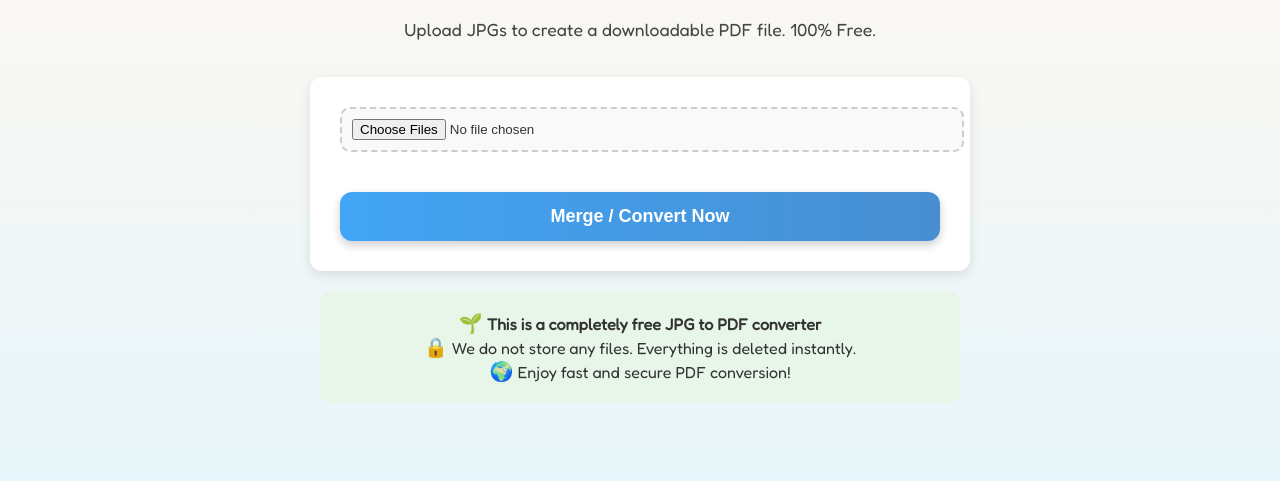
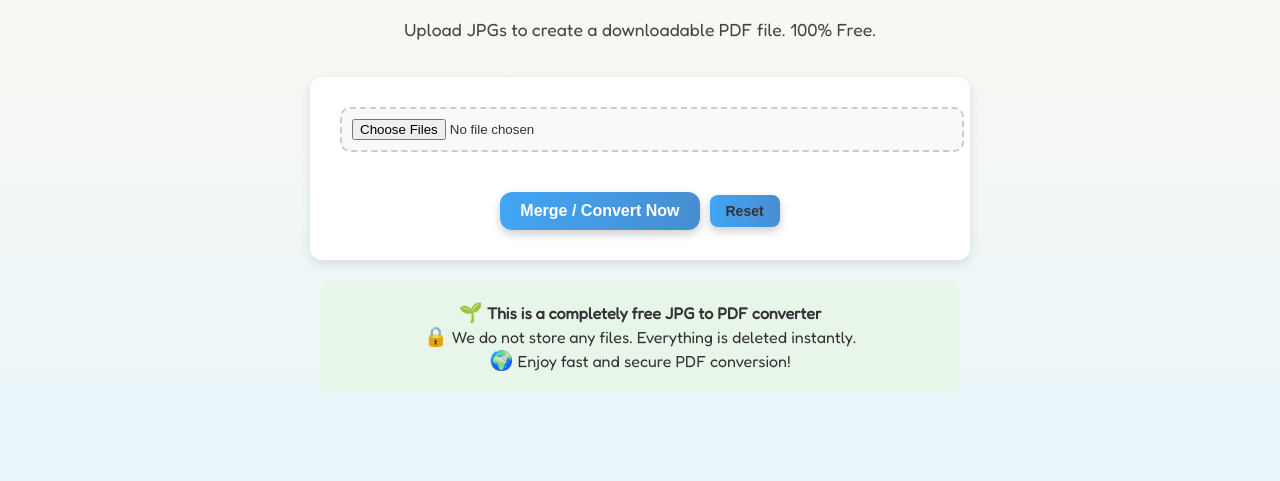
Before and after one commit to SuperB747/pdf2jpg-app, a Flask app: page /jpg-to-pdf in a window 1280 px wide. Shown: the part 143-624 px from the top of the page. Run offline with Flask 3, Linux system fonts and the light colour scheme.

Commit message:
Add delete and reset functionality to file list; adjust button size and labels

```diff
--- a/templates/jpg_to_pdf.html
+++ b/templates/jpg_to_pdf.html
@@ -150,7 +150,10 @@
   <form method="post" enctype="multipart/form-data">
     <input type="file" id="fileInput" accept="image/jpeg" multiple />
     <ul id="fileList"></ul>
-    <button type="submit" id="submitBtn">Merge Now</button>
+    <div style="display: flex; justify-content: center; gap: 10px; align-items: center;">
+      <button type="submit" id="submitBtn" style="padding: 10px 20px; font-size: 16px;">Merge / Convert Now</button>
+      <button type="button" id="resetBtn" style="padding: 8px 16px; font-size: 14px; background-color: #e0e0e0; color: #333; border-radius: 8px; border: none; cursor: pointer;">Reset</button>
+    </div>
   </form>
 
   <div class="info" style="background: #e8f5e9;">
@@ -254,7 +257,7 @@
       fileList.innerHTML = '';
       filesArray.forEach((file, index) => {
         const li = document.createElement('li');
-        li.textContent = file.name;
+        li.innerHTML = `${file.name} <span style="color:red; cursor:pointer; float:right;" onclick="removeFile(${index})">✕</span>`;
         li.draggable = true;
         li.dataset.index = index;
         li.style.cursor = 'move';
@@ -263,6 +266,11 @@
         li.addEventListener('drop', handleDrop);
         fileList.appendChild(li);
       });
+    }
+
+    function removeFile(index) {
+      filesArray.splice(index, 1);
+      updateFileList();
     }
 
     let dragStartIndex;
@@ -308,6 +316,11 @@
 
       e.preventDefault(); // block default form submit
     });
+
+    document.getElementById("resetBtn").addEventListener("click", () => {
+      filesArray = [];
+      updateFileList();
+    });
   </script>
 </body>
 </html>
```
